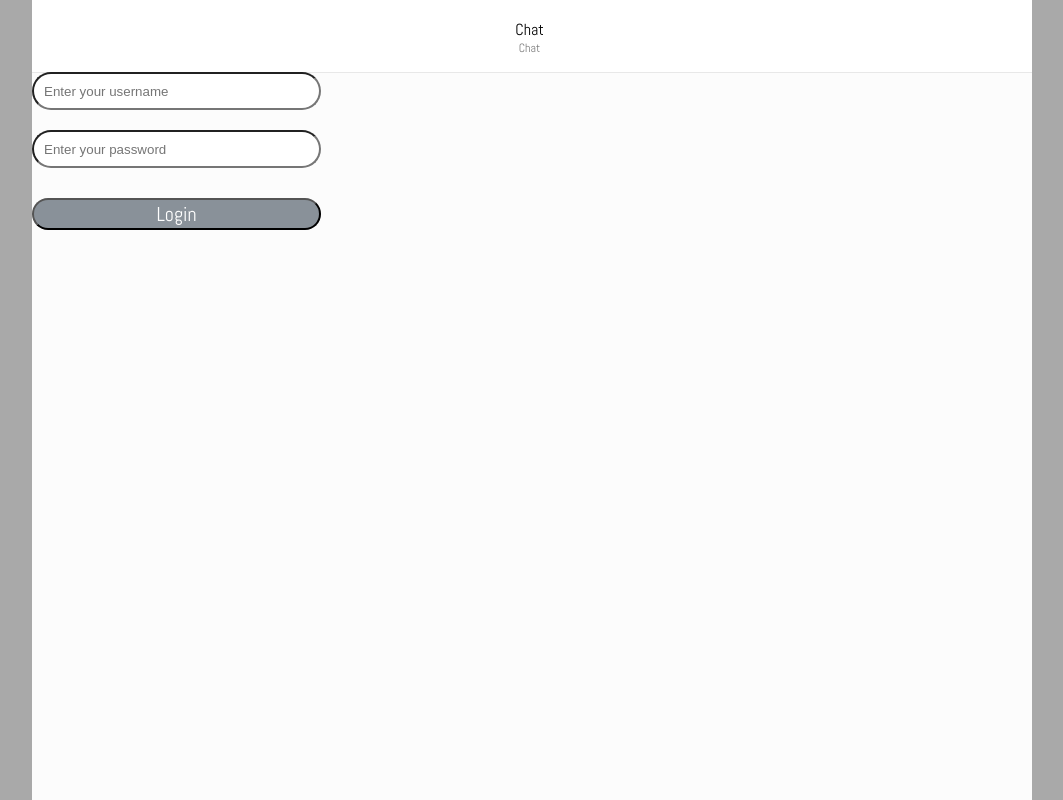
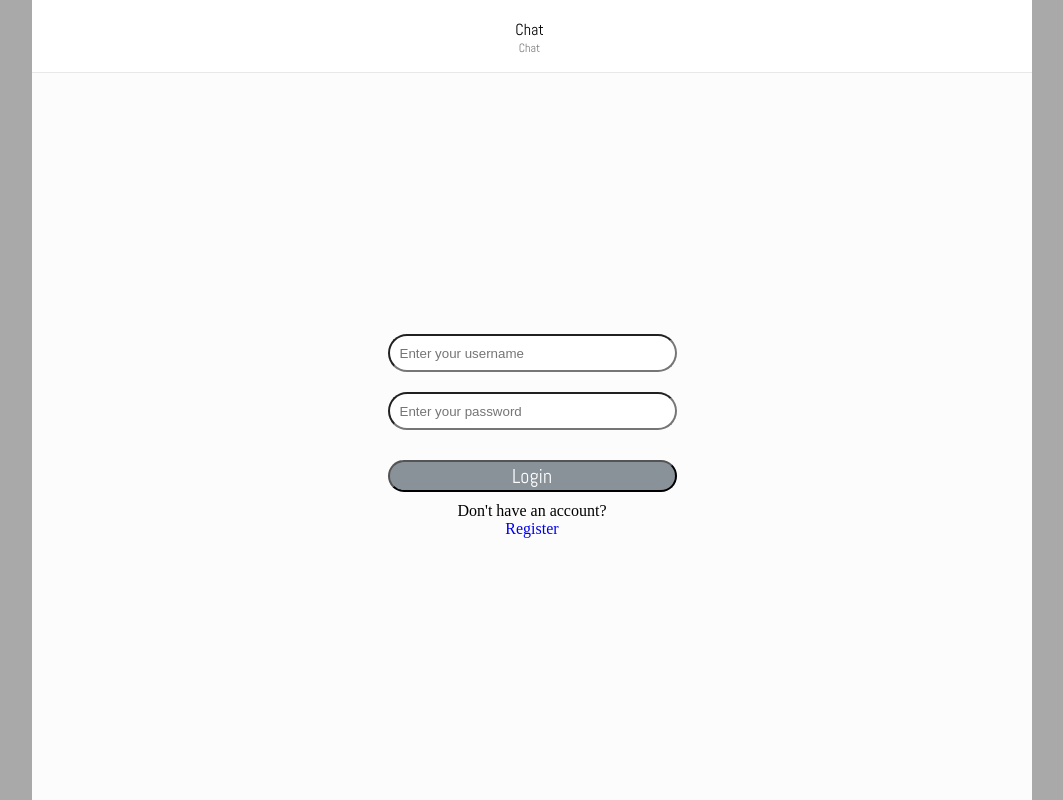
Before and after one commit to Maksvell129/online-chat-frontend, a React (Create React App) app in the folder chat/: page /login in a window 1280 px wide. Shown: the whole page, without its empty margins (108-1171 px from the left). Built offline with nearby package versions, Linux system fonts and the light colour scheme; no server answers.

Commit message:
added offer for registration

```diff
--- a/chat/src/pages/LoginPage.js
+++ b/chat/src/pages/LoginPage.js
@@ -2,6 +2,7 @@ import React from 'react'
 import BarHeader from '../components/BarHeader/BarHeader';
 import '../components/Login/Login.css';
 import LoginForm from '../components/Login/LoginForm';
+import {Link} from 'react-router-dom'
 
 const LoginPage = () => {
 
@@ -9,7 +10,14 @@ const LoginPage = () => {
     <div className="container-center-horizontal">
         <div className="x3 screen">
             <BarHeader spanText="Chat" headerTitle="Chat"/>
-            <LoginForm/>
+            <div className="login-container">
+                    <LoginForm/>
+                    <div className='registration-offer'>
+                        Don't have an account?
+                        <br/>
+                        <Link to='/registration'>Register</Link>
+                    </div>
+            </div>
         </div>
     </div>
 
```
